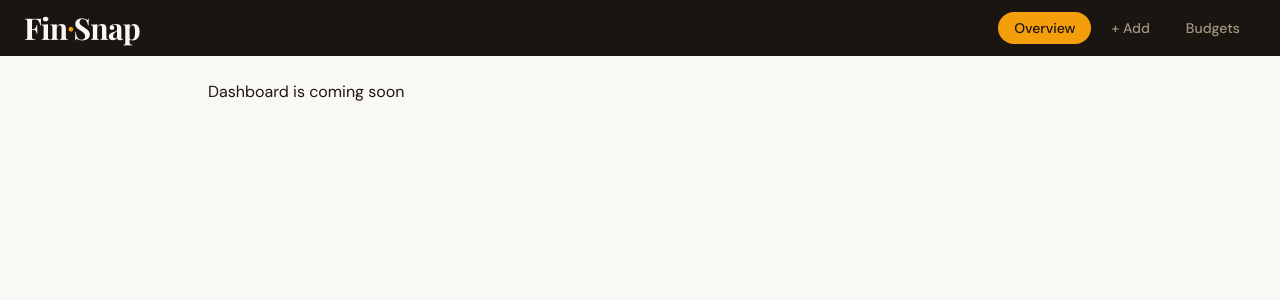
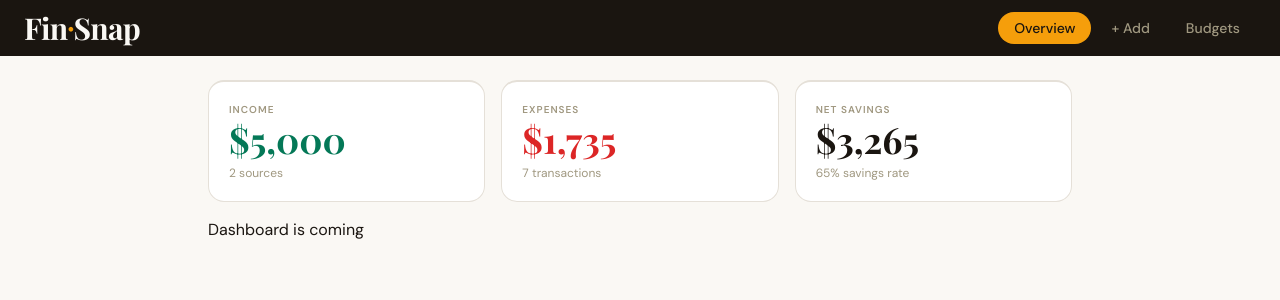
Before and after one commit to georgegoodluck/Fin-Snap, a Next.js app in the folder finsnap/: page / in a window 1280 px wide. Shown: the top 300 px of the page. Built offline with nearby package versions, Linux system fonts and the light colour scheme.

Commit message:
feat: implement routing for StatsRow

```diff
--- a/finsnap/app/page.tsx
+++ b/finsnap/app/page.tsx
@@ -1,8 +1,9 @@
 "use client";
 
-import { useState } from 'react'
-import Header from '../components/finance/Header'
-import { PageWrapper } from '../components/finance/PageWrapper'
+import { useState } from 'react';
+import Header from '../components/finance/Header';
+import { PageWrapper } from '../components/finance/PageWrapper';
+import { StatsRow } from "@/components/finance/StatsRow";
 
 type View = 'dashboard' | 'add' | 'budgets';
 
@@ -14,18 +15,26 @@ const Page = () => {
 
       {view == "dashboard" && (
         <PageWrapper>
-          <p>Dashboard is coming soon</p>
-        </PageWrapper>
+               <StatsRow
+            income={5000}
+            expenses={1735}
+            savings={3265}
+            savingsRate={65}
+            incomeCount={2}
+            expenseCount={7}
+          />
+          <p>Dashboard is coming</p>
+          </PageWrapper>
       )}
       {view == "add" && (
         <PageWrapper>
           <p>Add transaction coming soon</p>
-        </PageWrapper>
+          </PageWrapper>
       )}
       {view == "budgets" && (
         <PageWrapper>
-          <p>Budget is coming soon</p>
-        </PageWrapper>
+          <p>Budget is coming</p>
+          </PageWrapper>
       )}
 
     </main>
```
